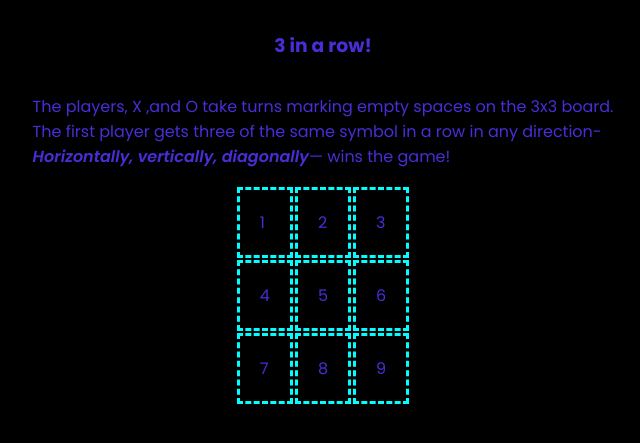
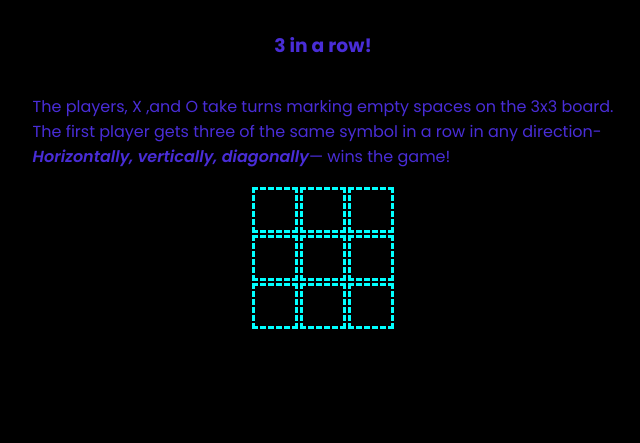
Before and after one commit to mpierre24/module6, a plain HTML site: page index.html in a window 1280 px wide. Shown: the part 107-550 px from the top of the page, without its empty margins (317-957 px from the left). Drawn offline with Linux system fonts and the light colour scheme; a web font is replaced by a local one.

```diff
--- a/game.js
+++ b/game.js
@@ -0,0 +1,14 @@
+// document.getElementsByTagName("td").addeventListener("click", putValue)
+function putValue() {
+    // alert("clicked");
+    console.log(boxes[index]);
+}
+
+const boxes = document.getElementsByTagName("td");
+
+for(var index = 0; index < boxes.length; index++) {
+    boxes[index].addEventListener("click", (e)=> {
+        // console.log("X");
+        e.currentTarget.innerHTML = "X";
+    });
+}
--- a/index.html
+++ b/index.html
@@ -5,7 +5,6 @@
     <meta http-equiv="X-UA-Compatible" content="IE=edge">
     <meta name="viewport" content="width=device-width, initial-scale=1.0">
     <link rel="stylesheet" href="main.css">
-    <script src="game.js"></script>
     <link rel="preconnect" href="https://fonts.googleapis.com">
     <link rel="preconnect" href="https://fonts.gstatic.com" crossorigin>
     <link href="https://fonts.googleapis.com/css2?family=Poppins:ital,wght@0,100;0,200;0,300;0,400;0,700;1,600&family=Source+Serif+Pro:ital,wght@0,200;0,600;0,700;1,200;1,300&display=swap" rel="stylesheet">
@@ -18,26 +17,23 @@
       <br>The first player gets three of the same symbol in a row in any direction-
        <br> <em>Horizontally, vertically, diagonally</em>— wins the game! </p>
     <table>
-      <tr>
-        <td>1</td>
-        <td>2</td>
-        <td>3</td>
+      <tr id="top-row">
+        <td class="top-left"></td>
+        <td class="top-middle"></td>
+        <td class="top-right"></td>
       </tr>
-      <tr>
-        <td>4</td>
-        <td>5</td>
-        <td>6</td>
+      <tr id="middle-row">
+        <td class="middle-left"></td>
+        <td class="center"></td>
+        <td class="middle-right"></td>
+      </tr>
+      <tr id="bottom-row">
+        <td class="bottom-left"></td>
+        <td class="bottom-middle"></td>
+        <td class="bottom-right"></td>
+      </tr>
+      </table>
 
-      </tr>
-      <tr>
-        <td>7</td>
-        <td>8</td>
-        <td>9</td>
-
-      </tr>
-
-    </table>
-
-
+      <script src="game.js"></script>
 </body>
 </html>
--- a/main.css
+++ b/main.css
@@ -21,8 +21,3 @@ h1 {
   padding: 10px;
 
 }
-
-h3 {
-
-
-}
```
